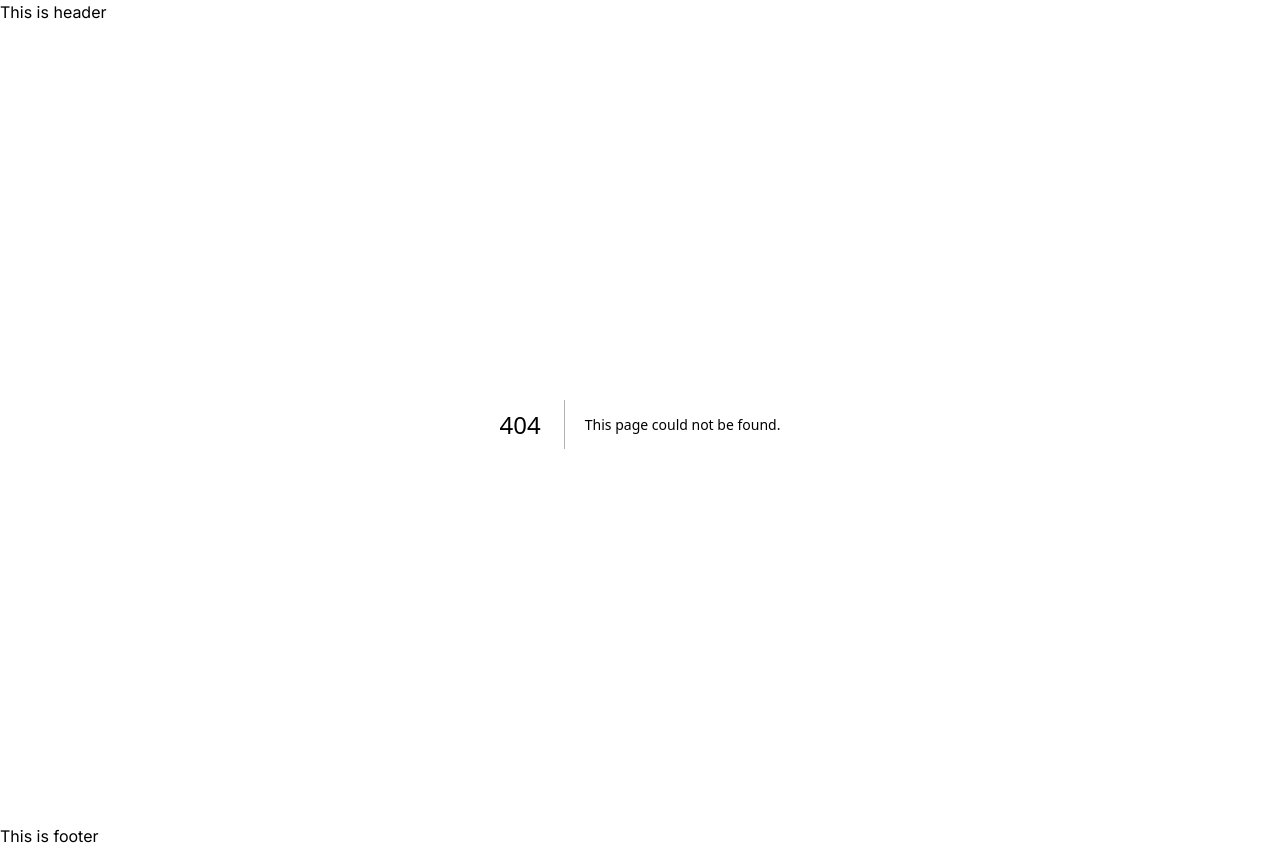
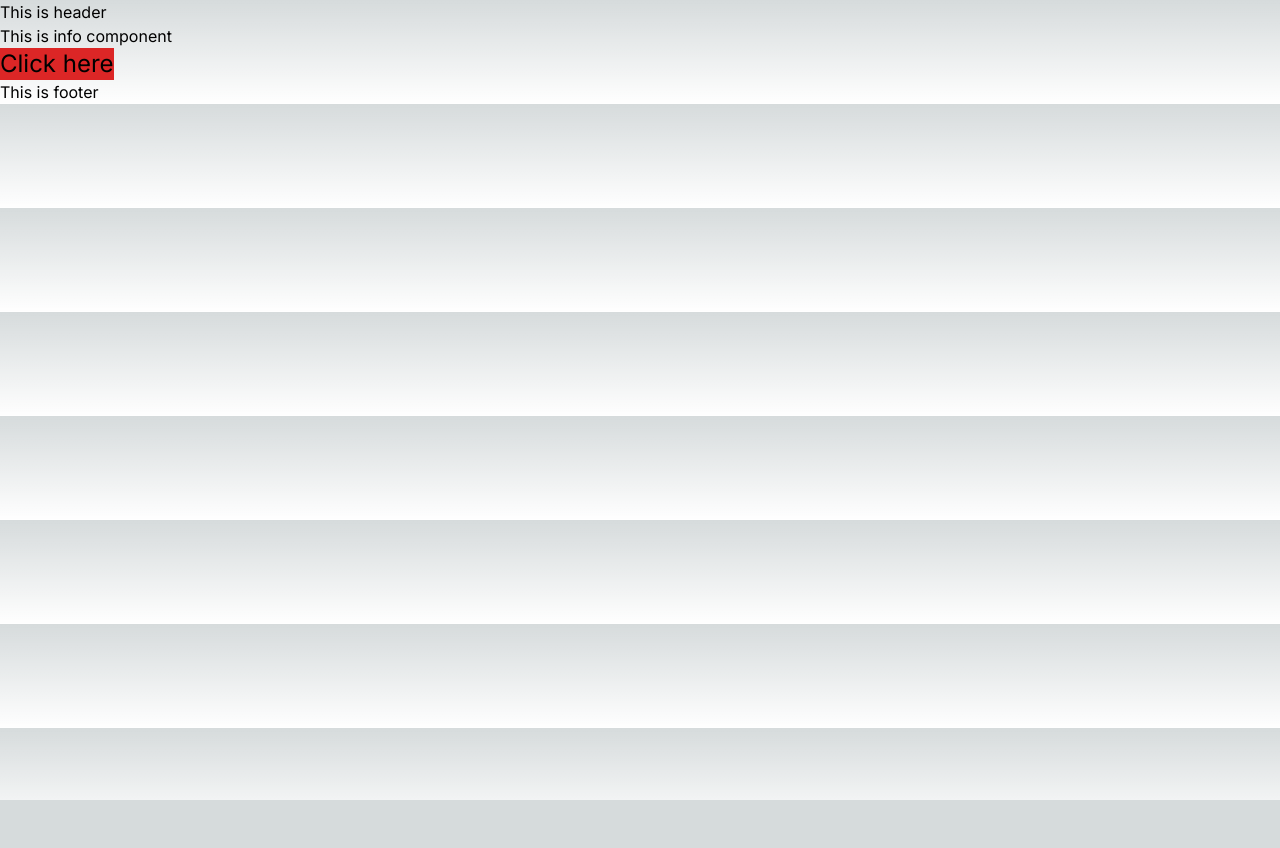
Before and after one commit to KISMAT1234/work-manager, a Next.js app: page /info in a window 1280 px wide. Before the commit this address had no page. After the commit the page ends 800 px from the top, so only its background shows below. Built offline with nearby package versions, Linux system fonts and the light colour scheme.

Commit message:
info component

```diff
--- /dev/null
+++ b/src/app/info/page.js
@@ -0,0 +1,8 @@
+export default function Info(){
+    return <>
+      <div>
+        <h1>This is info component</h1>
+        <button className="bg-red-600 text-2xl">Click here</button>
+      </div>
+    </>
+}
```
